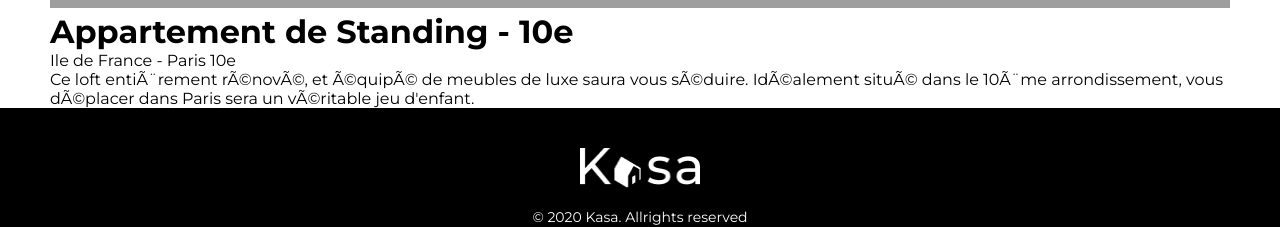
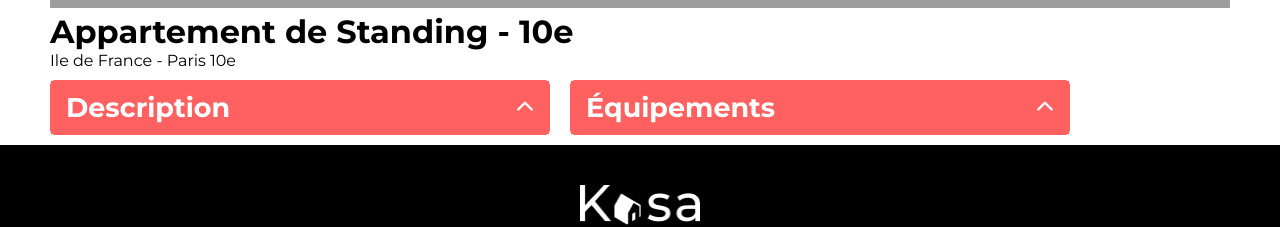
Before and after one commit to jcseg-2b/Projet-7-SEGALAT-Jean-Charles-, a React (Vite) app: page /housing/0979876d in a window 1280 px wide. Shown: the part 367-594 px from the top of the page. Built offline with nearby package versions, Linux system fonts and the light colour scheme; grey boxes are pictures that could not be loaded.

Commit message:
Ajout de la prop collapse

```diff
--- a/index.html
+++ b/index.html
@@ -10,6 +10,10 @@
       href="https://fonts.googleapis.com/css2?family=Montserrat:wght@400;500;600;700&display=swap"
       rel="stylesheet"
     />
+    <link
+      rel="stylesheet"
+      href="https://cdnjs.cloudflare.com/ajax/libs/font-awesome/6.5.0/css/all.min.css"
+    />
   </head>
   <body>
     <div id="root"></div>
--- a/src/components/collapse/Collapse.css
+++ b/src/components/collapse/Collapse.css
@@ -0,0 +1,16 @@
+.collapse {
+  border: 1px solid #ff6060;
+  border-radius: 5px;
+  margin: 10px 0;
+  width: 500px;
+}
+.collapse-header {
+  background-color: #ff6060;
+  padding: 10px 15px;
+  cursor: pointer;
+  color: #fff;
+  display: flex;
+  justify-content: space-between;
+  align-items: center;
+  font-size: 18px;
+}
--- a/src/components/collapse/Collapse.jsx
+++ b/src/components/collapse/Collapse.jsx
@@ -0,0 +1,38 @@
+import { useState } from "react";
+import "./Collapse.css";
+
+function Collapse({ title, content }) {
+  const [isOpen, setIsOpen] = useState(false);
+
+  const toggle = () => {
+    setIsOpen(!isOpen);
+  };
+
+  return (
+    <div className="collapse">
+      <div className="collapse-header" onClick={toggle}>
+        <h2>{title}</h2>
+        <i
+          className={
+            isOpen ? "fa-solid fa-chevron-down" : "fa-solid fa-chevron-up"
+          }
+        ></i>
+      </div>
+      {isOpen && (
+        <div className="collapse-content">
+          {Array.isArray(content) ? (
+            <ul>
+              {content.map((item, index) => (
+                <li key={index}>{item}</li>
+              ))}
+            </ul>
+          ) : (
+            <p>{content}</p>
+          )}
+        </div>
+      )}
+    </div>
+  );
+}
+
+export default Collapse;
--- a/src/pages/Housing.jsx
+++ b/src/pages/Housing.jsx
@@ -1,10 +1,16 @@
 import { useParams } from "react-router-dom";
 import logements from "../../data.json";
 import "../stylespages/Housing.css";
+import { Navigate } from "react-router-dom";
+import Collapse from "../components/collapse/Collapse";
 
 function Housing() {
   const { id } = useParams();
   const logement = logements.find((item) => item.id === id);
+
+  if (!logement) {
+    return <Navigate to="/*" />;
+  }
 
   return (
     <div>
@@ -15,7 +21,10 @@ function Housing() {
       />
       <h1>{logement.title}</h1>
       <p>{logement.location}</p>
-      <p>{logement.description}</p>
+      <div className="collapse-container">
+        <Collapse title="Description" content={logement.description} />
+        <Collapse title="Équipements" content={logement.equipments} />
+      </div>
     </div>
   );
 }
--- a/src/stylespages/Housing.css
+++ b/src/stylespages/Housing.css
@@ -3,3 +3,8 @@
   height: 300px;
   object-fit: cover;
 }
+
+.collapse-container {
+  display: flex;
+  gap: 20px;
+}
```
